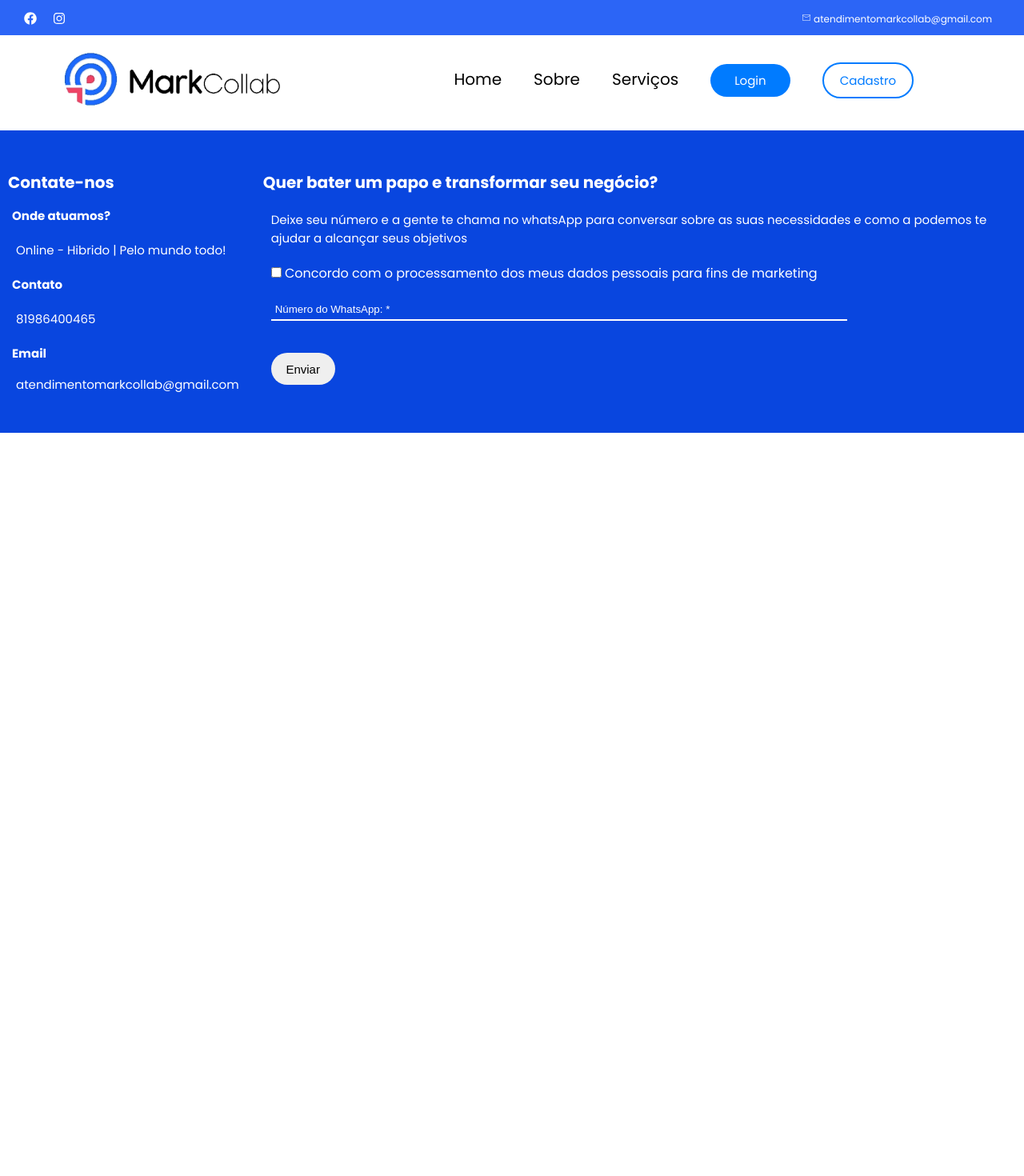
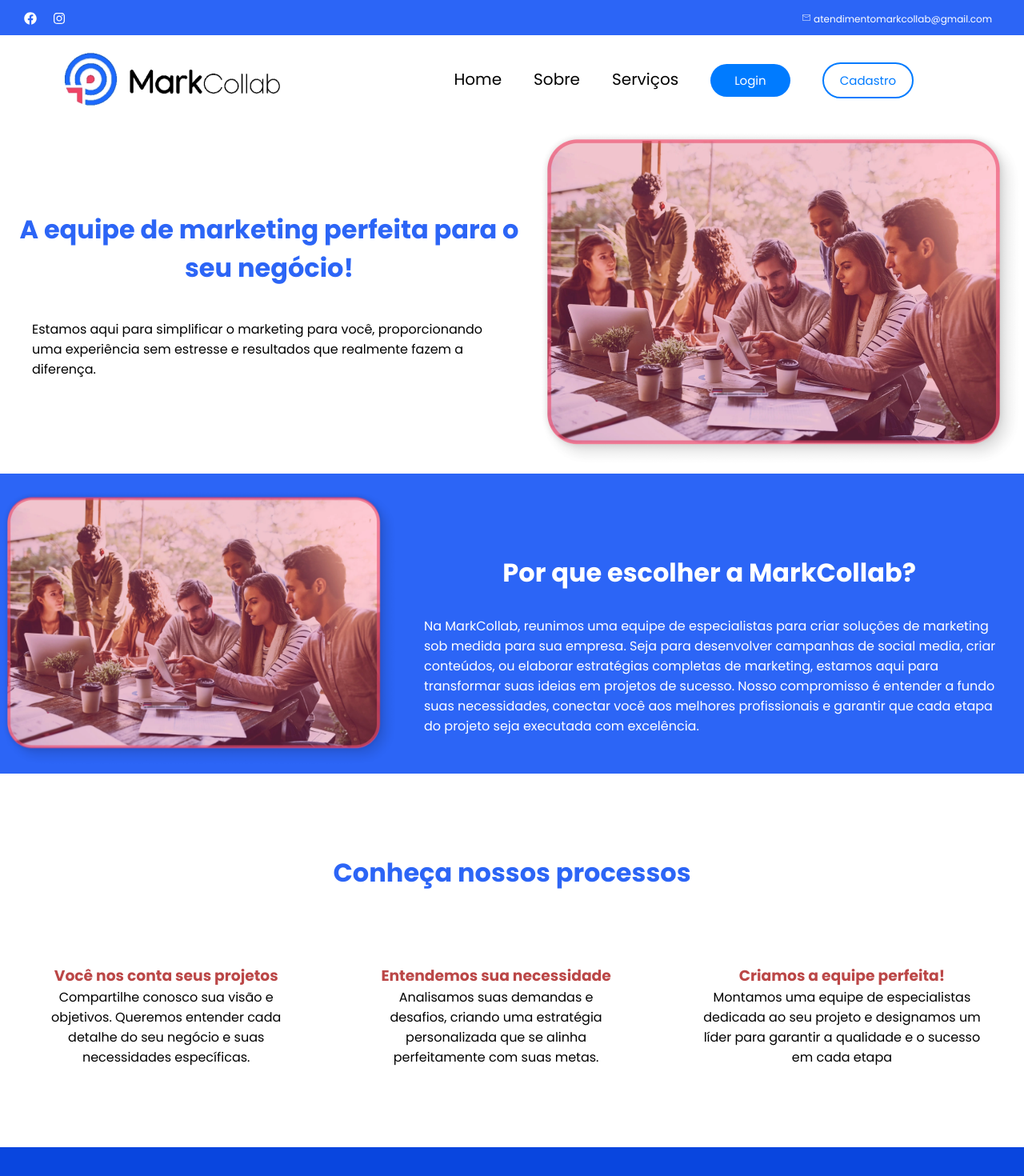
Before and after one commit to LucasCarneiros/markcollab-frontend, a React (Vite) app: page / in a window 1280 px wide. Shown: the top 1470 px of the page at 80% size. Before the commit the page ends 800 px from the top, so only its background shows below. Built offline with nearby package versions, Linux system fonts and the light colour scheme.

Commit message:
tela home

```diff
--- a/src/components/navbar/Navbar.jsx
+++ b/src/components/navbar/Navbar.jsx
@@ -57,10 +57,10 @@ const Navbar = () => {
             <Link to="/" className='nav2_icons'>Home</Link>
           </li>
           <li>
-            <Link to="" className='nav2_icons'>Sobre</Link>
+            <Link to="sobre" className='nav2_icons'>Sobre</Link>
           </li>
           <li>
-            <Link to="" className='nav2_icons'>Serviços</Link>
+            <Link to="servicos" className='nav2_icons'>Serviços</Link>
           </li>
           {isLoggedIn ? (
             <>
@@ -92,7 +92,7 @@ const Navbar = () => {
           <button className='close-sidebar' onClick={closeSidebar}>✖</button>
           <ul>
             <li><Link to="/" className='nav2_icons' onClick={closeSidebar}>Home</Link></li>
-            <li><Link to="/sobrenos" className='nav2_icons' onClick={closeSidebar}>Sobre nós</Link></li>
+            <li><Link to="/sobre" className='nav2_icons' onClick={closeSidebar}>Sobre</Link></li>
             <li><Link to="/servicos" className='nav2_icons' onClick={closeSidebar}>Serviços</Link></li>
             {isLoggedIn ? (
               <>
--- a/src/pages/home/Home.css
+++ b/src/pages/home/Home.css
@@ -0,0 +1,93 @@
+.home_div1, .home_div2{
+    display: flex;
+    flex-direction: row;
+    justify-content: space-evenly;
+}
+
+.home_div1 p{
+    margin: 40px;
+}
+
+.home_div2{
+    background-color: #2C65F6;
+}
+
+.home_div2 h1{
+    color: white;
+}
+
+.home_div2 p{
+    color: white;
+    margin: 30px;
+}
+
+.home_div3{
+    display: flex;
+    flex-direction: column;
+    justify-content: space-evenly;
+    text-align: center;
+    margin-bottom: 50px;
+}
+
+.home_div3 h1{
+    color: #2C65F6;
+    margin-bottom: 40px;
+}
+
+.home_div3 h3{
+    color: #BB4747;
+}
+
+.home_div3_divs{
+    display: flex;
+    flex-direction: row;
+    justify-content: center;
+}
+
+.home_h1{
+    margin-top: 100px;
+    text-align: center;
+}
+
+.home_div1 h1{
+    color: #2C65F6;
+}
+
+.home_div3_divs1{
+    margin: 50px;
+}
+
+#imagem2{
+    width: 500px;
+    margin-top: 20px;
+}
+
+@media(max-width: 1035px){
+    .home_div1, .home_div2{
+        align-items: center;
+        text-align: center;
+    }
+
+    .home_div1{
+        flex-direction: column-reverse;
+    }
+
+    .home_div2{
+        flex-direction: column;
+    }
+
+    .home_h1{
+        margin-top: 50px;
+    }
+}
+
+@media(max-width: 431px){
+    #imagem1, #imagem2{
+        width: 300px;
+    }
+
+    .home_div3_divs{
+        flex-direction: column;
+    }
+
+}
--- a/src/pages/home/Home.jsx
+++ b/src/pages/home/Home.jsx
@@ -1,11 +1,52 @@
 import React from 'react'
 import Navbar from '../../components/navbar/Navbar.jsx'
 import Footer from '../../components/footer/Footer.jsx'
+import './Home.css'
+import imagem2 from '../../assets/images/fOTO.png'
+
 
 const Home = () => {
   return (
     <div>
       <Navbar />
+      <div className='home_container'>
+        <div className='home_div1'>
+          <div>
+            <h1 className='home_h1'>A equipe de marketing perfeita para o seu negócio!</h1>
+            <p>Estamos aqui para simplificar o marketing para você, proporcionando uma experiência sem estresse e resultados que realmente fazem a diferença.</p>
+          </div>
+          <div>
+            <img src={imagem2} alt="descricao da imagem" id='imagem1'/>
+          </div>
+        </div>
+        <div className='home_div2'>
+          <div>
+           <img src={imagem2} alt="descricao da imagem" id='imagem2'/>
+          </div>
+          <div>
+            <h1 className='home_h1'>Por que escolher a MarkCollab? </h1>
+            <p>Na MarkCollab, reunimos uma equipe de especialistas para criar soluções de marketing sob medida para sua empresa. Seja para desenvolver campanhas de social media, criar conteúdos, ou elaborar estratégias completas de marketing, estamos aqui para transformar suas ideias em projetos de sucesso. Nosso compromisso é entender a fundo suas necessidades, conectar você aos melhores profissionais e garantir que cada etapa do projeto seja executada com excelência. </p>
+          </div>
+        </div>
+        <div className='home_div3'>
+          <h1 className='home_h1'>Conheça nossos processos</h1>
+          <div className='home_div3_divs'>
+            <div className='home_div3_divs1'>
+             <h3>Você nos conta seus projetos</h3>
+             <p>Compartilhe conosco sua visão e objetivos. Queremos entender cada detalhe do seu  negócio e suas necessidades específicas.</p>
+            </div>
+            <div className='home_div3_divs1'>
+              <h3>Entendemos sua necessidade</h3>
+             <p>Analisamos suas demandas e desafios, criando uma estratégia personalizada  que se alinha perfeitamente com suas metas.</p>
+            </div>
+            <div className='home_div3_divs1'>
+              <h3>Criamos a equipe perfeita!</h3>
+              <p>Montamos uma equipe de especialistas dedicada  ao seu projeto e designamos um líder para garantir  a qualidade e o sucesso em cada etapa </p>
+           </div>
+          </div>
+
+        </div>
+      </div>
       <Footer />
     </div>
 
```
Also changed, not shown: src/assets/images/fOTO.png (added).
